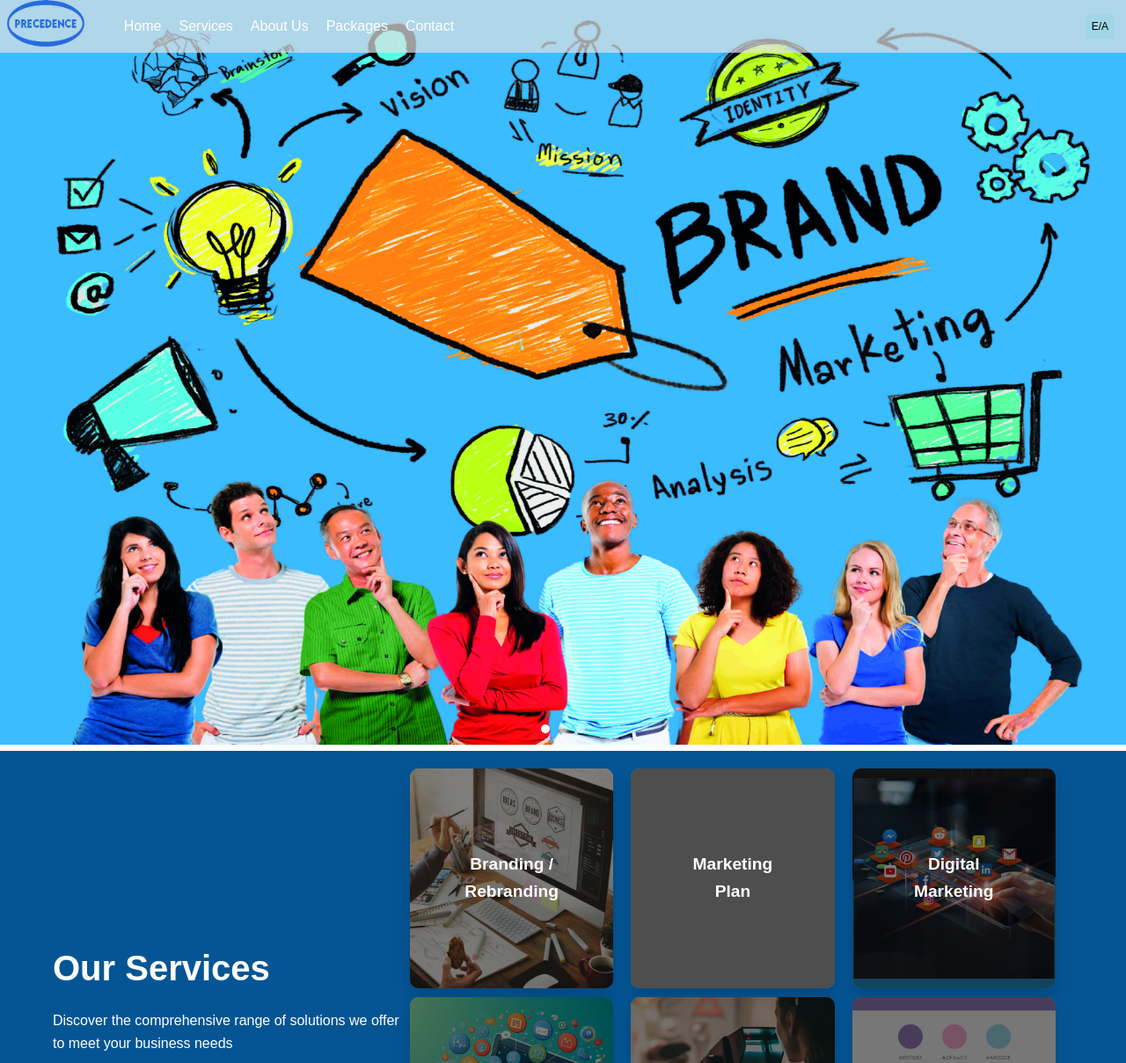
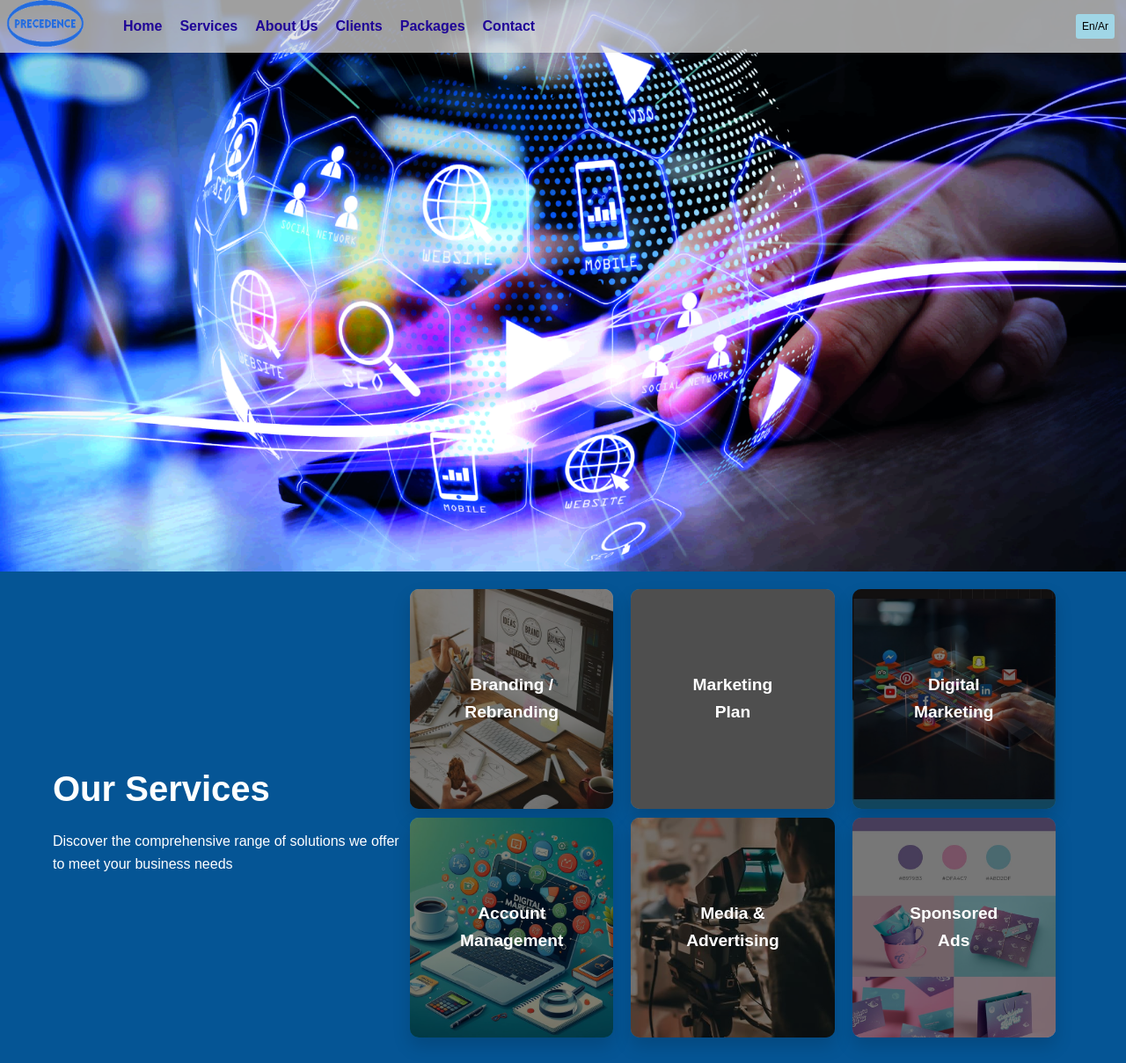
Before and after one commit to Navaneethp360/precedence-website, a PHP site: page / in a window 1280 px wide. Shown: the top 1209 px of the page at 88% size. Run offline with PHP 8.4, Linux system fonts and the light colour scheme; some libraries are stand-ins or nearby versions; grey boxes are pictures that could not be loaded.

Commit message:
carousel slider fixes and some header changes

```diff
--- a/css/styles.css
+++ b/css/styles.css
@@ -94,7 +94,8 @@
 }
 
 .navigation li a {
-    color: white;
+    color: rgb(31, 5, 151);
+    font-weight: 600;
 }
 
 .header .languages button {padding: 7px;border-radius: 3px;border: none;background-color:#A0D6E6;font-size:12px;margin-right: 10px;}
@@ -135,7 +136,7 @@
 
 
 /* Carousel Styles */
-.carousel {
+/* .carousel {
     position: relative;
 
     overflow: hidden;
@@ -176,7 +177,38 @@
 
 .indicator.active {
     background: white;
+} */
+
+.carousel {
+    position: relative;
+    overflow: hidden;
+    width: 100%;
 }
+
+/* Carousel Slides */
+.carousel-container {
+    display: flex;
+    transition: transform 0.5s ease;
+
+}
+
+.carousel-slide {
+    min-width: 200px; /* Width of each slide */
+    height: 200px; /* Height of each slide */
+    margin: 0px; /* Space between slides */
+    box-sizing: border-box;
+}
+
+/* Image Style */
+.carousel-slide img {
+    width: 100%;
+    max-height: 650px;
+    object-fit: cover; /* Ensure image covers the box */
+}
+
+
+
+
 /* Services Section Styles */
 
 body.rtl .services-container {
@@ -290,13 +322,6 @@
     font-size: 2.5rem;
     margin-bottom: 20px;
     color: #fffefe;
-}
-
-.packages-grid {
-
-
-
-
 }
 
 .package-item {
@@ -803,7 +828,7 @@
 }
 
 @media(max-width:1024px)
-n
+
 {
     .package-item {width: 100%;}
     .packages h2{font-size: 27px;}
--- a/index.html
+++ b/index.html
@@ -67,6 +67,15 @@
         ]
     });
 
+    $(".carousel-container").slick({
+        autoplay: true,
+        autoplaySpeed: 1000,
+        infinite: true,
+        slidesToShow: 1,
+          arrows: false, // Disable navigation arrows
+        slidesToScroll: 1,
+    });
+
 
            $(".humbergur-link").click(function () {
         $("body").toggleClass("new-class");
@@ -98,15 +107,16 @@
     </div>
     <nav class="navigation">
         <ul>
-            <li><a href="index.html" data-en="Home" data-ar="الرئيسية">Home</a></li>
+            <li><a href="#Home" data-en="Home" data-ar="الرئيسية">Home</a></li>
             <li><a href="#services" data-en="Services" data-ar="خدمات">Services</a></li>
             <li><a href="about.html" data-en="About Us" data-ar="معلومات عنا">About Us</a></li>
+            <li><a href="#clients" data-en="Clients" data-ar="عملائنا">Clients</a></li>
             <li><a href="#packages" data-en="Packages" data-ar="باقات">Packages</a></li>
             <li><a href="#contact" data-en="Contact" data-ar="اتصل بنا">Contact</a></li>
         </ul>
     </nav>
     <div class="languages">
-        <button class="swap-button" data-lang="en" id="swap-btn">E/A</button>
+        <button class="swap-button" data-lang="en" id="swap-btn">En/Ar</button>
     </div>
 
 
@@ -118,7 +128,7 @@
 </header>
 
 
-<section id="home" class="carousel">
+<section id="Home" class="carousel">
     <div class="carousel-container">
         <div class="carousel-slide">
             <img src="images/b1.jpg" alt="Slide 1">
@@ -129,20 +139,6 @@
         <div class="carousel-slide">
             <img src="images/b3.jpg" alt="Slide 3">
         </div>
-        <!-- <div class="carousel-slide">
-            <img src="b4.jpg" alt="Slide 4">
-        </div>
-        <div class="carousel-slide">
-            <img src="b5.jpg" alt="Slide 5">
-        </div>
-        </div> -->
-    </div>
-    <div class="carousel-indicators">
-        <span class="indicator active"></span>
-        <span class="indicator"></span>
-        <span class="indicator"></span>
-        <!-- <span class="indicator"></span>
-        <span class="indicator"></span> -->
     </div>
 </section>
 
--- a/js/script.js
+++ b/js/script.js
@@ -1,28 +1,3 @@
-
-// Carousel Section: Handles the carousel functionality
-const carousel = document.querySelector('.carousel-container');
-const slides = document.querySelectorAll('.carousel-slide');
-const indicators = document.querySelectorAll('.indicator');
-let currentSlide = 0;
-
-function changeSlide() {
-    currentSlide = (currentSlide + 1) % slides.length;
-    carousel.style.transform = `translateX(-${currentSlide * 100}%)`;
-    indicators.forEach((indicator, index) => {
-        indicator.classList.toggle('active', index === currentSlide);
-    });
-}
-
-setInterval(changeSlide, 3000);
-
-indicators.forEach((indicator, index) => {
-    indicator.addEventListener('click', () => {
-        currentSlide = index;
-        carousel.style.transform = `translateX(-${currentSlide * 100}%)`;
-        indicators.forEach(ind => ind.classList.remove('active'));
-        indicator.classList.add('active');
-    });
-});
 
 // Service Boxes Section: Handles the service box functionality
 const serviceBoxes = document.querySelectorAll('.service-box')
```
